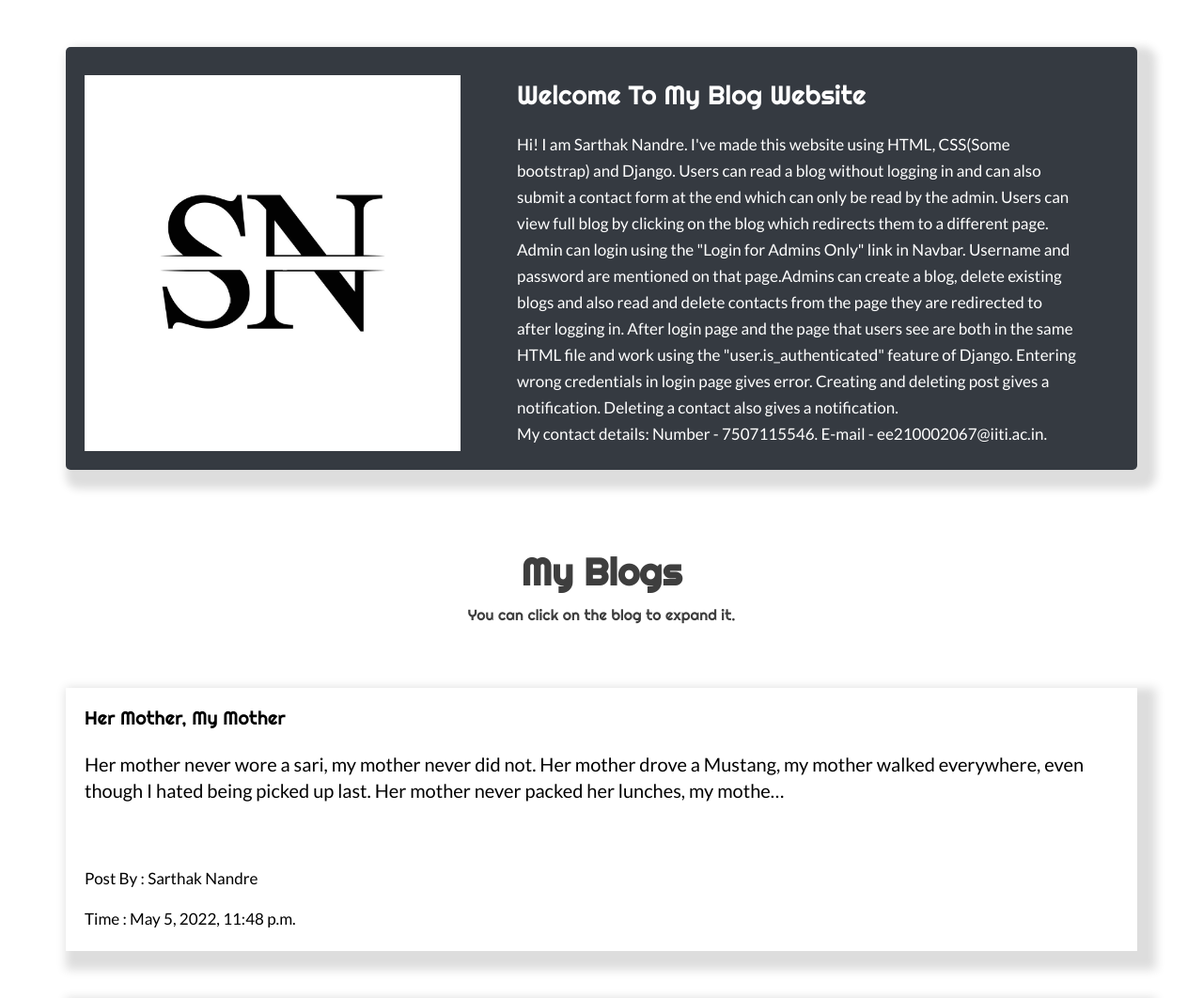
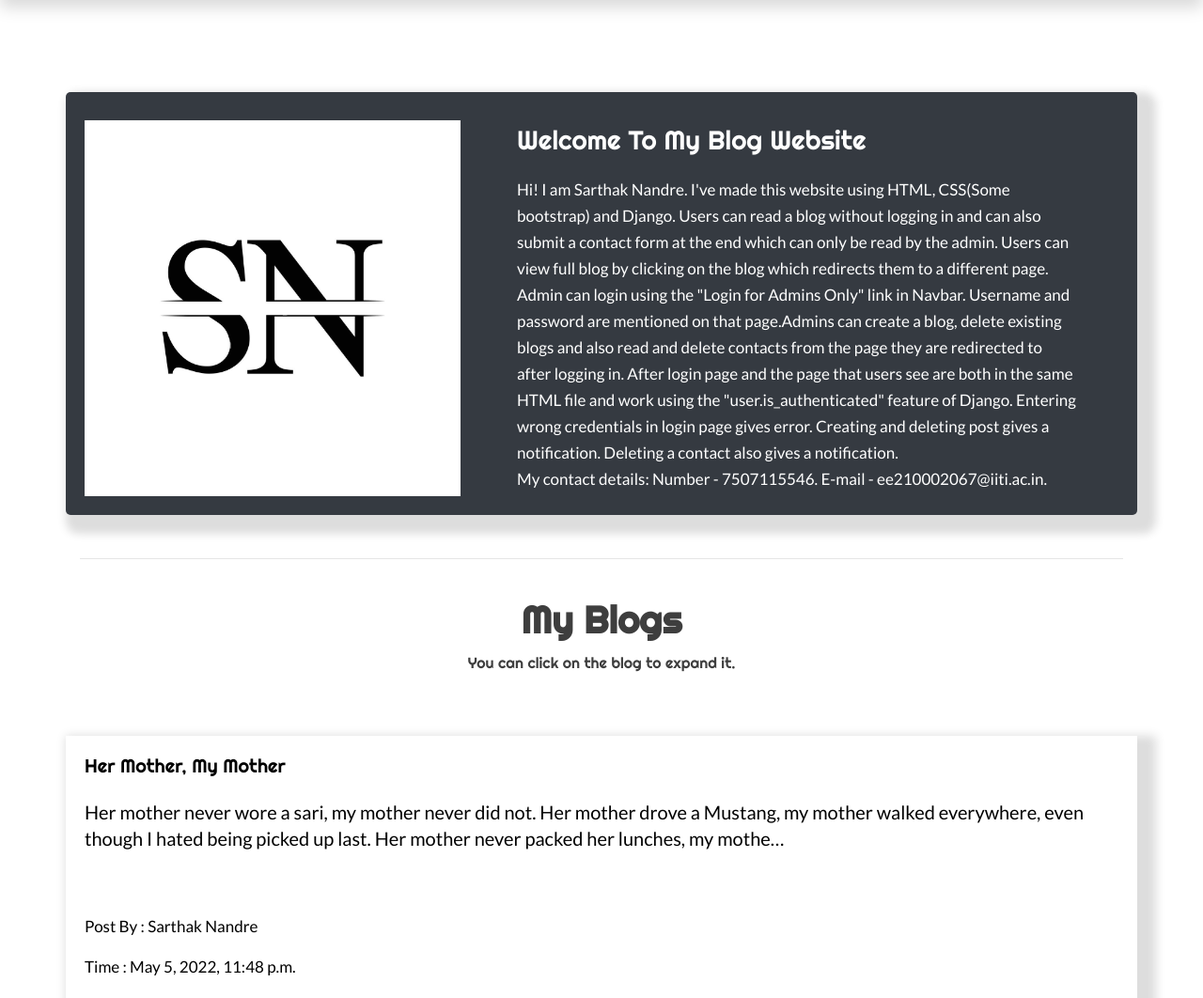
Before and after one commit to exodus31/Django_blog_website, a Django app: page / in a window 1280 px wide. Shown: the part 85-1147 px from the top of the page at 94% size. Run offline with Django 4.2, Linux system fonts and the light colour scheme; data comes from the database, SQL or seed files in the repository; both versions use the stored data as it was after the commit; some libraries are stand-ins or nearby versions.

Commit message:
Commit #10

```diff
--- a/static/css/style.css
+++ b/static/css/style.css
@@ -89,7 +89,7 @@ p {
      color: #3e3e3e;
      line-height: 57px;
      font-weight: bold;
-     padding-top: 50px;
+     padding-top: 20px;
 }
 
 .d_flex {
--- a/template/index.html
+++ b/template/index.html
@@ -10,7 +10,7 @@
 
    <body class="main-layout">
       <div class="navx">
-         <nav class="navbar navbar-expand-lg navbar-dark  bg-dark">
+         <nav class="navbar navbar-expand-lg navbar-dark bg-dark shadow p-8 mb-5">
             <div class="container-fluid">
             <h2>My Blog Website</h2>
                <ul class="navbar-nav me-auto mb-2 mb-lg-0">
@@ -89,6 +89,7 @@
                      {% if user.is_authenticated %}
                      <h2>You Can Delete or read your blogs below.</h2>
                      {% else %}
+                     <hr>
                      <h2 class="h2x">My Blogs</h2>
                      <h6>You can click on the blog to expand it.</h6>
                      {% endif %}
@@ -105,7 +106,7 @@
                         <br>
                         <p class="post_trunc">{{x.content|truncatechars:200}}</p>
                         <br><br>
-                        {% if user.is_authenticated%}
+                        {% if user.is_authenticated %}
                         <div>
                            <button class="btn btn-danger">
                            <a href="delete/{{x.id}}" class="del">Delete</a>
```
Also changed, not shown: db.sqlite3.
